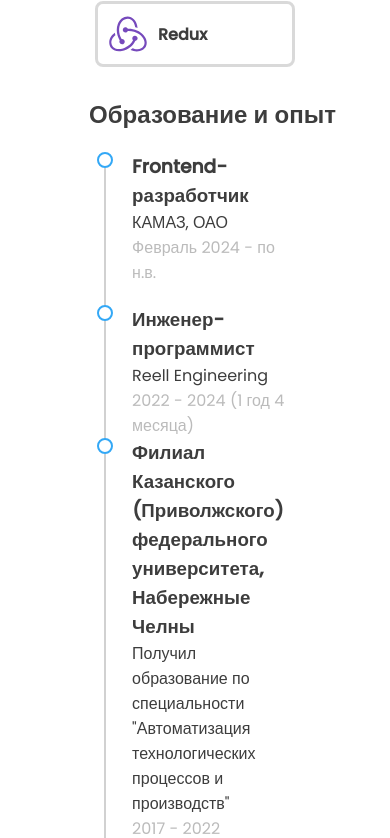
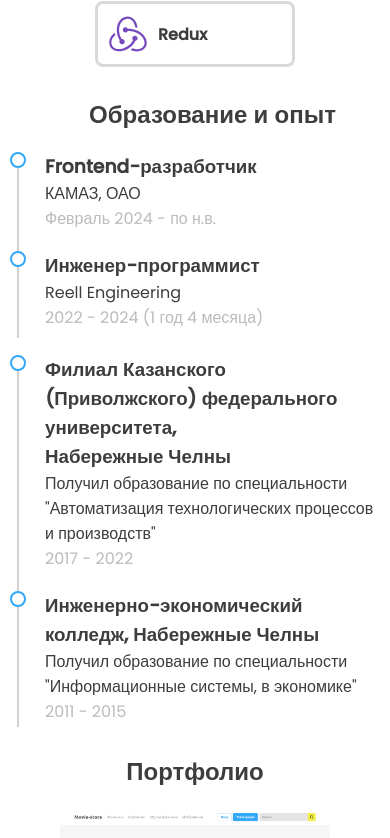
Before and after one commit to oipik/Portfolio, a React (Create React App) app: page / in a window 390 px wide. Shown: the part 1903-2741 px from the top of the page. Built offline with nearby package versions, Linux system fonts and the light colour scheme.

Commit message:
fixing bugs

```diff
--- a/src/components/background/background.scss
+++ b/src/components/background/background.scss
@@ -58,7 +58,8 @@
       align-items: center;
     }
     &__items {
-      margin-bottom: 0;
+      max-width: 100%;
+      margin-bottom: 25px;
       &:last-child {
         margin-bottom: 0;
       }
--- a/src/components/modal/modal.scss
+++ b/src/components/modal/modal.scss
@@ -15,8 +15,8 @@
     margin-top: 20px;
     max-width: 850px;
     width: 100%;
-    max-height: 90%;
-    padding: 40px;
+    max-height: 80%;
+    padding: 40px 40px 0 40px;
     border-radius: 12px;
     background-color: white;
     overflow-y: auto;
@@ -42,7 +42,7 @@
   }
 
   &__view {
-    margin-right: 15px;
+    margin: 0 15px 15px 0;
     &:hover {
       box-shadow: 10px 10px 20px rgba(51, 51, 255, 0.2);
     }
```
